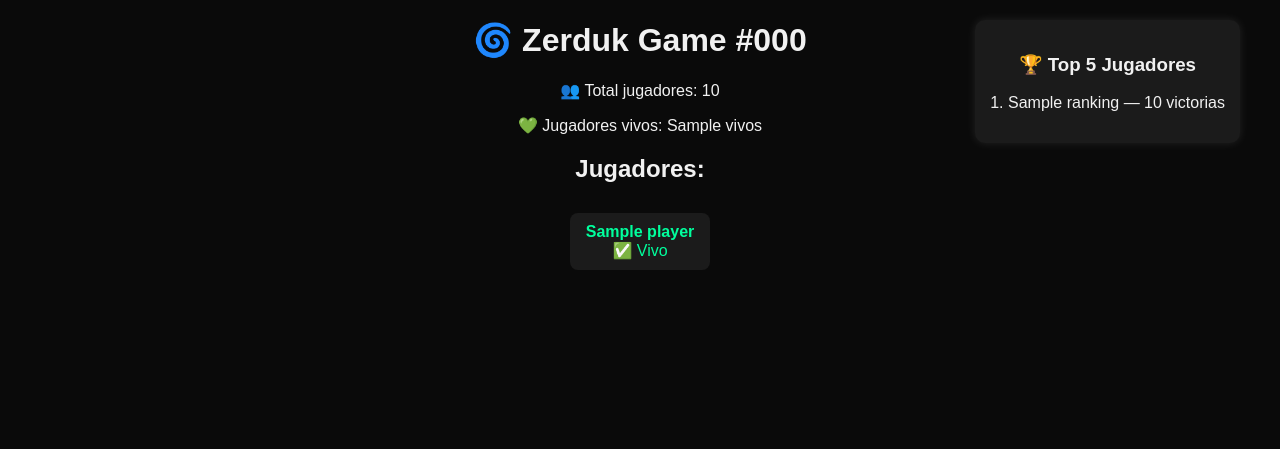
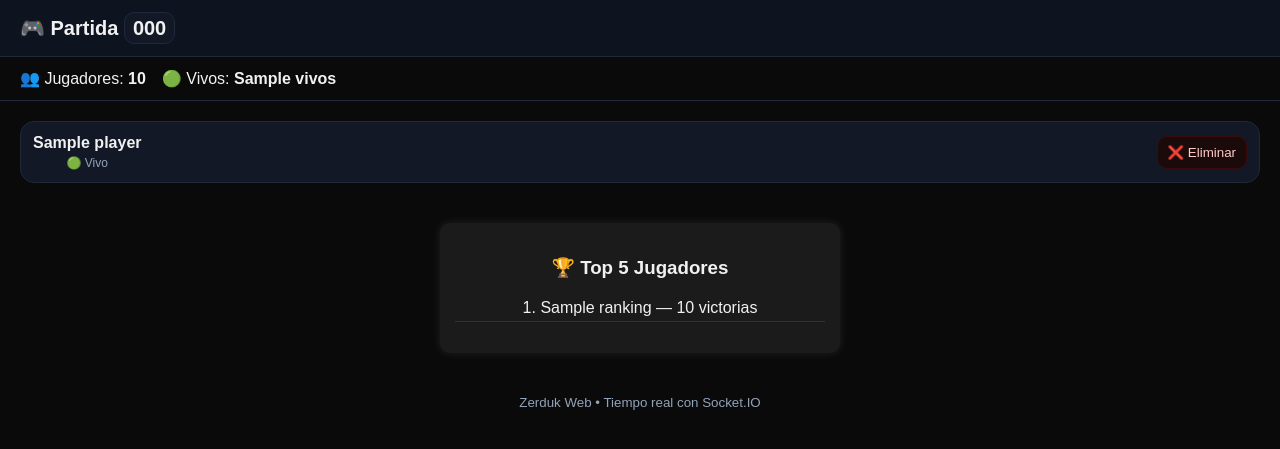
Before and after one commit to Crazzyyii/zerduk-web-god, a Flask app: template web/templates/lobby.html in a window 1280 px wide. Shown: the top 449 px of the page. Run offline with Flask 3, Linux system fonts and the light colour scheme; the template is opened without the code that fills it: most values are stand-ins (such as "Sample title", 1, 10 or a date in 2020); some libraries are stand-ins or nearby versions.

Commit message:
Update lobby.html

```diff
--- a/web/templates/lobby.html
+++ b/web/templates/lobby.html
@@ -2,57 +2,106 @@
 <html lang="es">
 <head>
   <meta charset="UTF-8">
-    <title>Zerduk Lobby</title>
+  <title>Lobby Zerduk — {{ code }}</title>
+  <meta name="viewport" content="width=device-width, initial-scale=1.0">
+  <script src="https://cdn.socket.io/4.7.5/socket.io.min.js"></script>
+  <link rel="stylesheet" href="/static/css/style.css">
   <style>
     body {
-            font-family: 'Poppins', sans-serif;
       background: #0a0a0a;
       color: #f1f1f1;
+      font-family: 'Poppins', sans-serif;
       text-align: center;
     }
-        .ranking-container {
-            position: fixed;
-            top: 20px;
-            right: 40px;
+    .ranking {
       background: #1b1b1b;
+      border-radius: 10px;
       padding: 15px;
-            border-radius: 10px;
+      margin: 20px auto;
+      width: 90%;
+      max-width: 400px;
       box-shadow: 0 0 10px rgba(255,255,255,0.1);
     }
-        .player {
-            margin: 10px;
-            padding: 10px;
-            background: #1b1b1b;
-            border-radius: 8px;
-            display: inline-block;
-            min-width: 120px;
+    .ranking h3 {
+      margin-bottom: 10px;
     }
-        .alive { color: #00ff9d; }
-        .dead { color: #ff4d4d; }
+    .ranking ul {
+      list-style: none;
+      padding: 0;
+    }
+    .ranking li {
+      border-bottom: 1px solid rgba(255,255,255,0.1);
+      padding: 4px 0;
+    }
   </style>
 </head>
 <body>
-    <h1>🌀 Zerduk Game #{{ code }}</h1>
-    <p>👥 Total jugadores: {{ total }}</p>
-    <p>💚 Jugadores vivos: {{ vivos }}</p>
+  <header>
+    <h1>🎮 Partida <span class="badge">{{ code }}</span></h1>
+  </header>
 
-    <h2>Jugadores:</h2>
-    <div>
-        {% for pid, p in game.players.items() %}
-            <div class="player {{ 'alive' if p.alive else 'dead' }}">
-                <strong>{{ p.name }}</strong><br>
-                {% if not p.alive %}💀 Eliminado{% else %}✅ Vivo{% endif %}
+  <section class="stats">
+    <div>👥 Jugadores: <b>{{ total }}</b></div>
+    <div>🟢 Vivos: <b>{{ vivos }}</b></div>
+  </section>
+
+  <section class="players">
+    {% for id, p in game.players.items() %}
+    <div class="card {{ 'dead' if not p.alive else '' }}">
+      <div class="row">
+        <div class="col">
+          <div class="title">{{ p.name }}</div>
+          <div class="sub">
+            {% if p.alive %}🟢 Vivo{% else %}💀 Eliminado{% endif %}
+          </div>
+        </div>
+        <div class="col right">
+          {% if p.alive %}
+          <button class="danger" onclick="eliminar('{{ id }}')">❌ Eliminar</button>
+          {% else %}
+          <button class="ghost" disabled>Eliminado</button>
+          {% endif %}
+        </div>
+      </div>
+      <!-- 👇 Campeones ocultos (no se muestran globalmente) -->
+      {# Eliminado el bloque de imágenes de campeones #}
     </div>
     {% endfor %}
-    </div>
+  </section>
 
-    <div class="ranking-container">
+  <!-- 🏆 Ranking dentro de la misma página -->
+  <section class="ranking">
     <h3>🏆 Top 5 Jugadores</h3>
-        <ul style="list-style:none; padding:0;">
+    <ul>
       {% for r in ranking %}
         <li>{{ loop.index }}. {{ r.nombre }} — {{ r.victorias }} victorias</li>
       {% endfor %}
     </ul>
-    </div>
+  </section>
+
+  <footer>
+    <small>Zerduk Web • Tiempo real con Socket.IO</small>
+  </footer>
+
+  <script>
+    const socket = io();
+    const code = "{{ code }}";
+
+    // Función para eliminar jugadores
+    function eliminar(playerId) {
+      fetch("/api/eliminar", {
+        method: "POST",
+        headers: { "Content-Type": "application/json" },
+        body: JSON.stringify({ code: code, player_id: playerId })
+      });
+    }
+
+    // 🔄 Actualiza el lobby en tiempo real
+    socket.on("update_game", data => {
+      if (data.code === code) {
+        location.reload();
+      }
+    });
+  </script>
 </body>
 </html>
```
Lines whose indentation alone changed are shown as unchanged.
